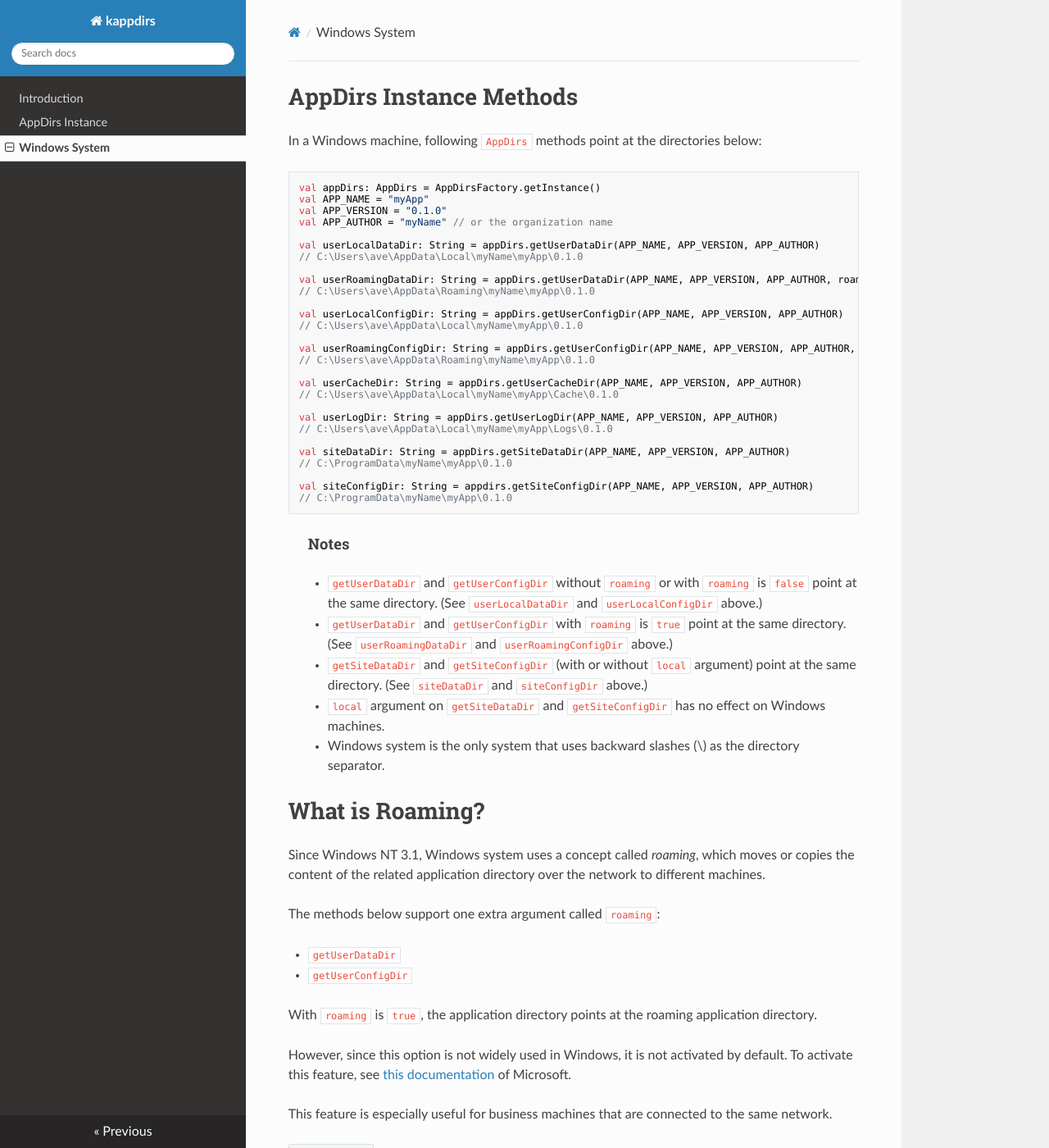
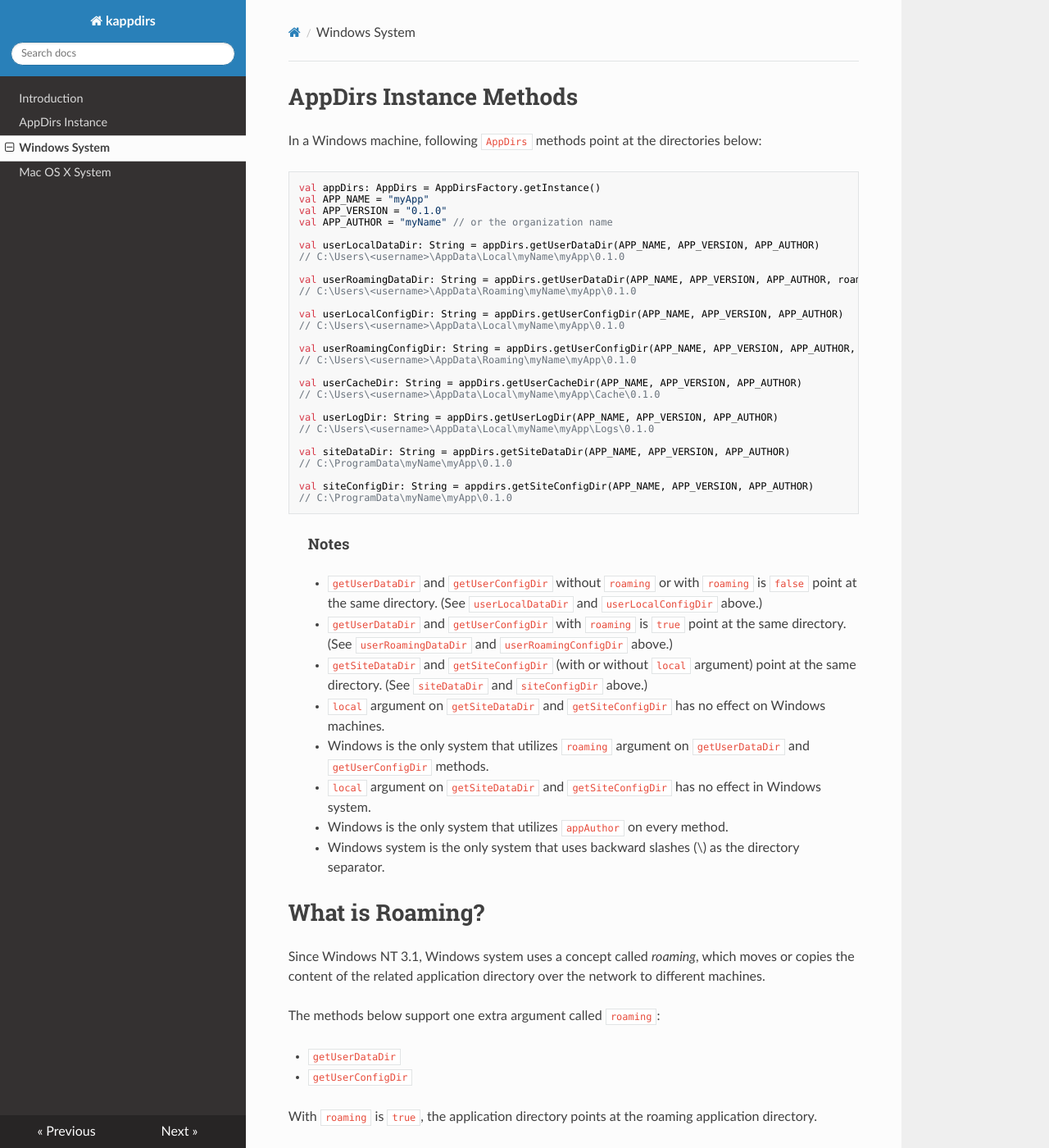
Before and after one commit to erayerdin/kappdirs, an MkDocs documentation site: the page built from docs/windows-system.md, in a window 1280 px wide and 1400 px high. Shown: the whole window at 82% size. Built offline with MkDocs 1.6.1, drawn with Linux system fonts in a browser that asks for light colours; nearby versions of some CDN libraries.

Commit message:
added AppDirs Instance Methods section to Mac OS X section of docs

```diff
--- a/docs/windows-system.md
+++ b/docs/windows-system.md
@@ -10,22 +10,22 @@ val APP_VERSION = "0.1.0"
 val APP_AUTHOR = "myName" // or the organization name
 
 val userLocalDataDir: String = appDirs.getUserDataDir(APP_NAME, APP_VERSION, APP_AUTHOR)
-// C:\Users\ave\AppData\Local\myName\myApp\0.1.0
+// C:\Users\<username>\AppData\Local\myName\myApp\0.1.0
 
 val userRoamingDataDir: String = appDirs.getUserDataDir(APP_NAME, APP_VERSION, APP_AUTHOR, roaming = true)
-// C:\Users\ave\AppData\Roaming\myName\myApp\0.1.0
+// C:\Users\<username>\AppData\Roaming\myName\myApp\0.1.0
 
 val userLocalConfigDir: String = appDirs.getUserConfigDir(APP_NAME, APP_VERSION, APP_AUTHOR)
-// C:\Users\ave\AppData\Local\myName\myApp\0.1.0
+// C:\Users\<username>\AppData\Local\myName\myApp\0.1.0
 
 val userRoamingConfigDir: String = appDirs.getUserConfigDir(APP_NAME, APP_VERSION, APP_AUTHOR, roaming = true)
-// C:\Users\ave\AppData\Roaming\myName\myApp\0.1.0
+// C:\Users\<username>\AppData\Roaming\myName\myApp\0.1.0
 
 val userCacheDir: String = appDirs.getUserCacheDir(APP_NAME, APP_VERSION, APP_AUTHOR)
-// C:\Users\ave\AppData\Local\myName\myApp\Cache\0.1.0
+// C:\Users\<username>\AppData\Local\myName\myApp\Cache\0.1.0
 
 val userLogDir: String = appDirs.getUserLogDir(APP_NAME, APP_VERSION, APP_AUTHOR)
-// C:\Users\ave\AppData\Local\myName\myApp\Logs\0.1.0
+// C:\Users\<username>\AppData\Local\myName\myApp\Logs\0.1.0
 
 val siteDataDir: String = appDirs.getSiteDataDir(APP_NAME, APP_VERSION, APP_AUTHOR)
 // C:\ProgramData\myName\myApp\0.1.0
@@ -47,6 +47,11 @@ val siteConfigDir: String = appdirs.getSiteConfigDir(APP_NAME, APP_VERSION, APP_
  >   `siteConfigDir` above.)
  > - `local` argument on `getSiteDataDir` and `getSiteConfigDir` has no
  >   effect on Windows machines.
+ > - Windows is the only system that utilizes `roaming` argument on
+ >   `getUserDataDir` and `getUserConfigDir` methods.
+ > - `local` argument on `getSiteDataDir` and `getSiteConfigDir` has no effect
+ >   in Windows system.
+ > - Windows is the only system that utilizes `appAuthor` on every method.
  > - Windows system is the only system that uses backward slashes (\\) as
  >   the directory separator.
 
--- a/mkdocs.yml
+++ b/mkdocs.yml
@@ -7,3 +7,4 @@ nav:
   - Introduction: index.md
   - AppDirs Instance: appdirs.md
   - Windows System: windows-system.md
+  - Mac OS X System: osx-system.md
```
Also changed, not shown: docs/osx-system.md (added, +44 -0 lines).
